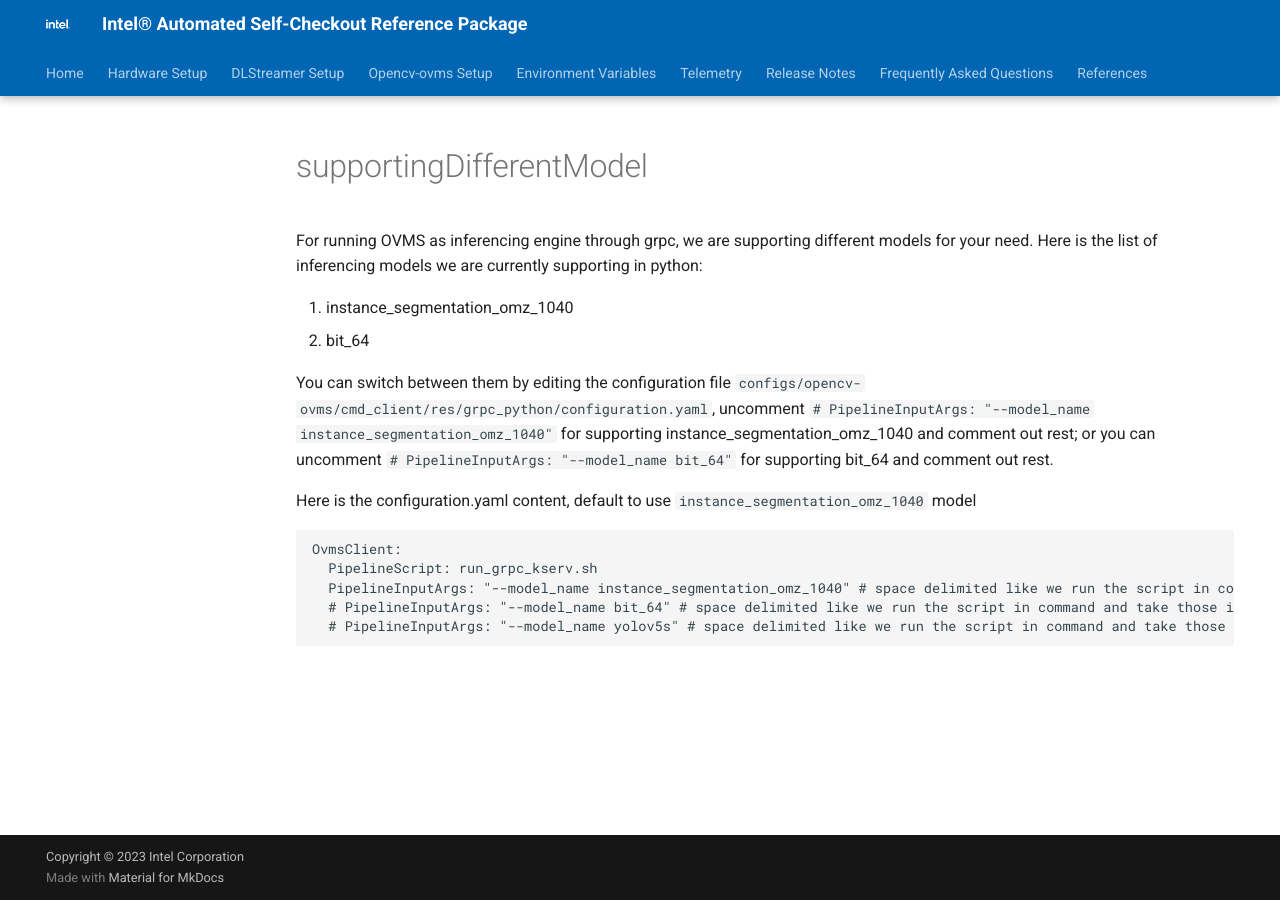
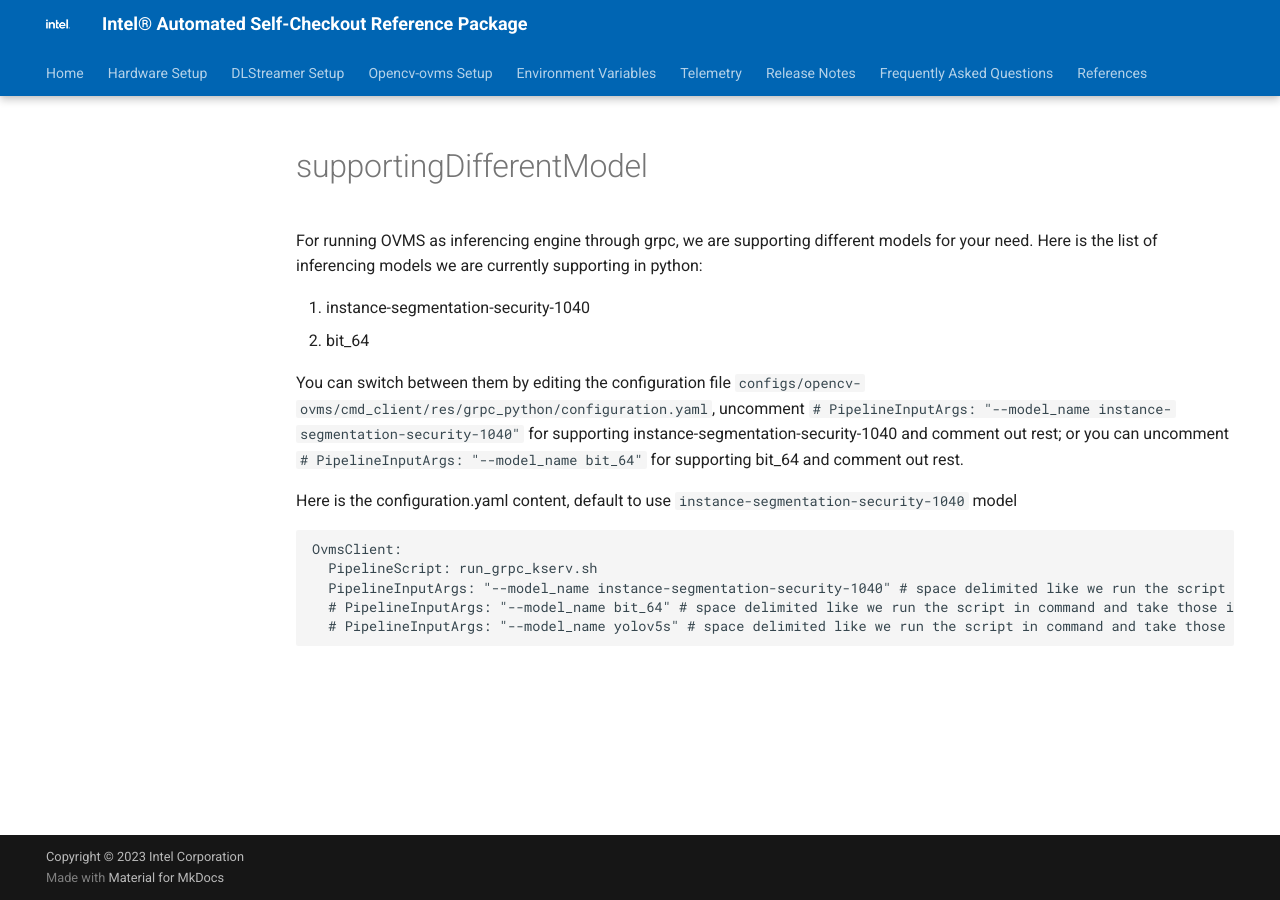
Before and after one commit to intel-retail/automated-self-checkout, an MkDocs documentation site: the page built from docs_src/OVMS/supportingDifferentModel.md, in a window 1280 px wide. Built offline with MkDocs 1.6.1 and Material for MkDocs 9.7.7, drawn with Linux system fonts in a browser that asks for light colours; comment, search, counter and statistics services are not loaded.

Commit message:
updated instance segmentation model name
Signed-off-by: Antonio Martinez <jose.antonio.martinez.torres@intel.com>

````diff
--- a/docs_src/OVMS/supportingDifferentModel.md
+++ b/docs_src/OVMS/supportingDifferentModel.md
@@ -1,15 +1,15 @@
 For running OVMS as inferencing engine through grpc, we are supporting different models for your need. Here is the list of inferencing models we are currently supporting in python:
 
-1. instance_segmentation_omz_1040
+1. instance-segmentation-security-1040
 2. bit_64
 
-You can switch between them by editing the configuration file `configs/opencv-ovms/cmd_client/res/grpc_python/configuration.yaml`, uncomment `# PipelineInputArgs: "--model_name instance_segmentation_omz_1040"` for supporting instance_segmentation_omz_1040 and comment out rest; or you can uncomment `# PipelineInputArgs: "--model_name bit_64"` for supporting bit_64 and comment out rest.
+You can switch between them by editing the configuration file `configs/opencv-ovms/cmd_client/res/grpc_python/configuration.yaml`, uncomment `# PipelineInputArgs: "--model_name instance-segmentation-security-1040"` for supporting instance-segmentation-security-1040 and comment out rest; or you can uncomment `# PipelineInputArgs: "--model_name bit_64"` for supporting bit_64 and comment out rest.
 
-Here is the configuration.yaml content, default to use `instance_segmentation_omz_1040` model
+Here is the configuration.yaml content, default to use `instance-segmentation-security-1040` model
 ```
 OvmsClient:
   PipelineScript: run_grpc_kserv.sh
-  PipelineInputArgs: "--model_name instance_segmentation_omz_1040" # space delimited like we run the script in command and take those input arguments
+  PipelineInputArgs: "--model_name instance-segmentation-security-1040" # space delimited like we run the script in command and take those input arguments
   # PipelineInputArgs: "--model_name bit_64" # space delimited like we run the script in command and take those input arguments
   # PipelineInputArgs: "--model_name yolov5s" # space delimited like we run the script in command and take those input arguments
 
````
Also changed, not shown: docs_src/OVMS/pipelinerun.md (+1 -1 lines), 10 other files.
